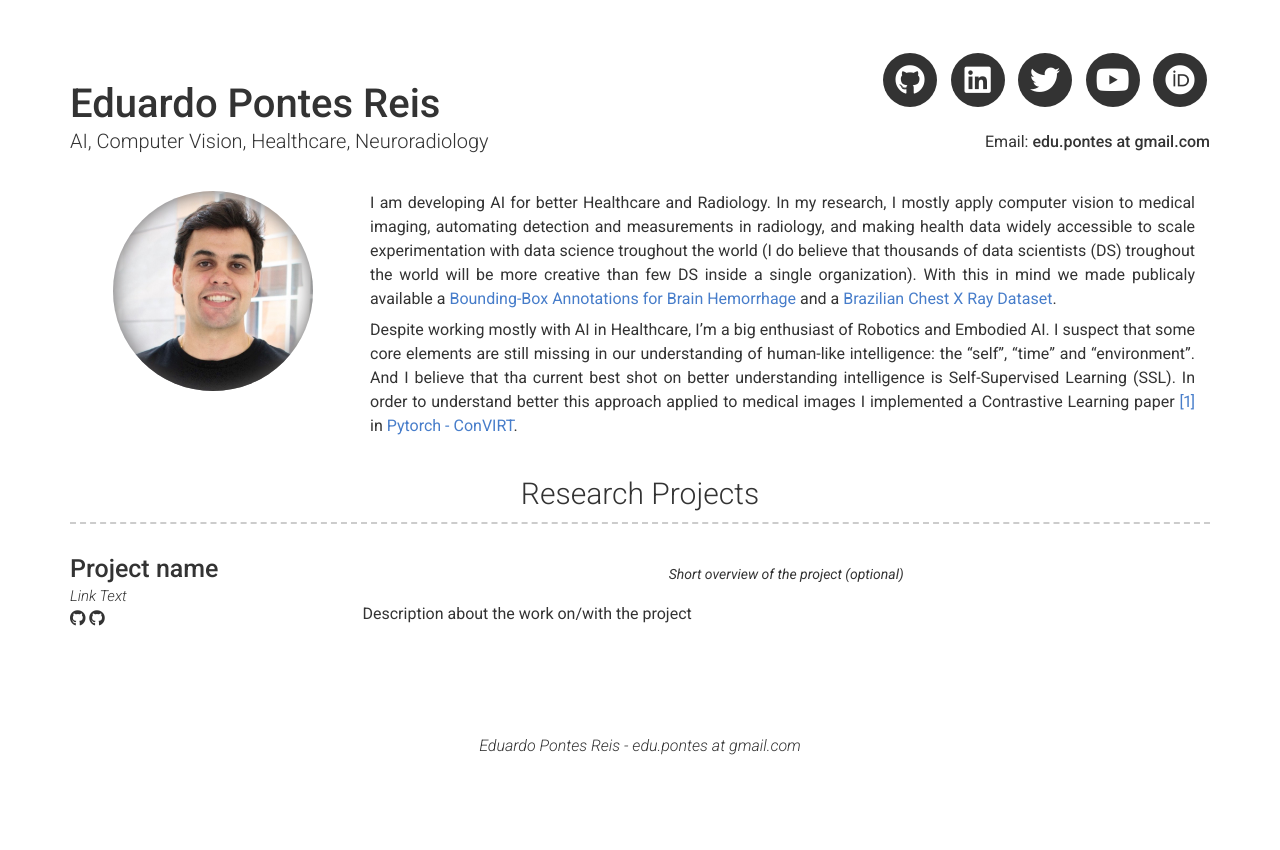
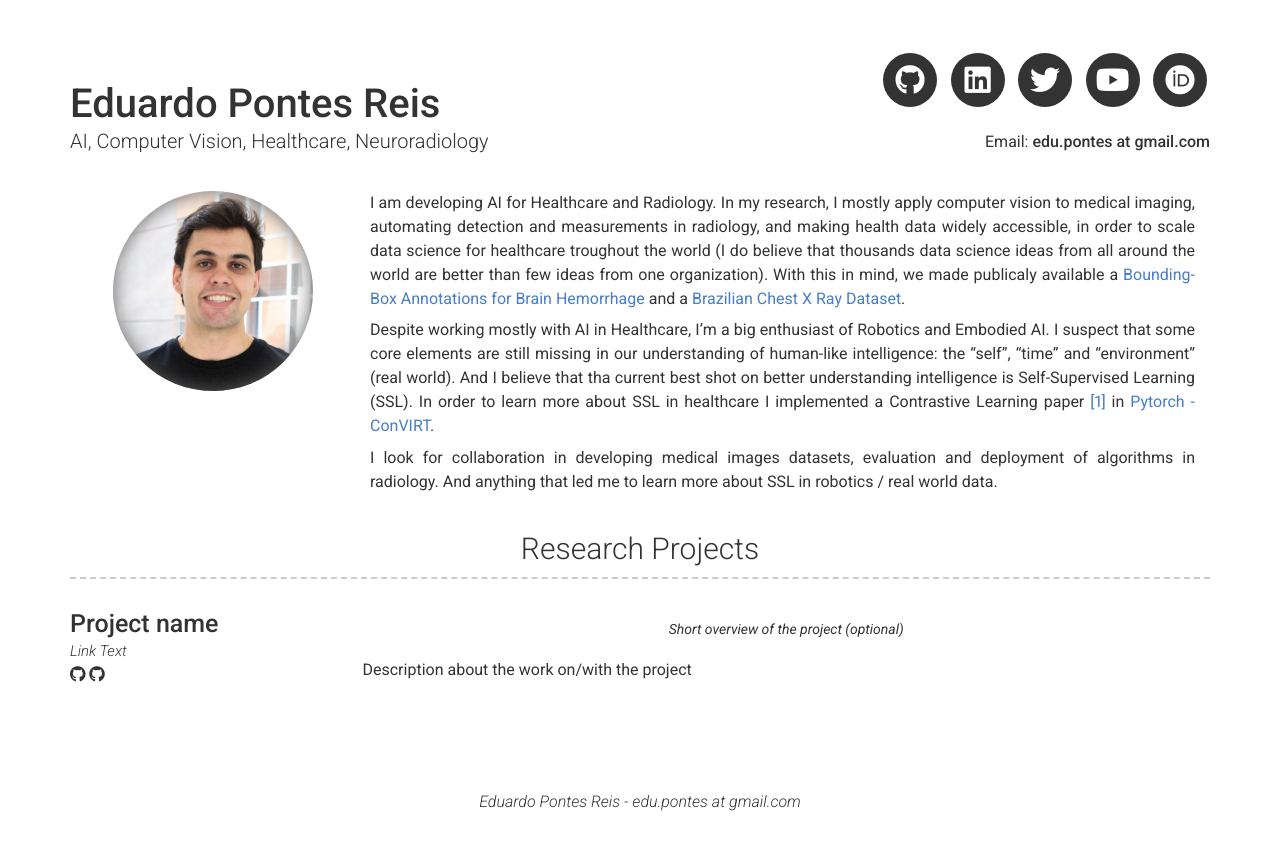
Before and after one commit to edreisMD/edreismd.github.io_old, a Jekyll site: the page built from index.md, in a window 1280 px wide. Shown: the top 850 px of the page. Built offline with Jekyll 4.4.1, drawn with Linux system fonts in a browser that asks for light colours; nearby versions of some CDN libraries.

Commit message:
improve text

```diff
--- a/_config.yml
+++ b/_config.yml
@@ -52,14 +52,15 @@ orcid_username: 0000-0001-5110-457X
 # about_title: About Me (Use this to override about section title)
 about_profile_image: images/edu_perfil.jpeg # Directory of profile image (eg. images/profile.jpg)
 about_content: | # this will include new lines to allow paragraphs
-  I am developing AI for better Healthcare and Radiology. In my research, I mostly apply computer vision to medical imaging, automating detection and measurements in radiology, and making health data widely accessible to scale experimentation with data science troughout the world (I do believe that thousands of data scientists (DS) troughout the world will be more creative than few DS inside a single organization).
-  With this in mind we made publicaly available a [Bounding-Box Annotations for Brain Hemorrhage](https://physionet.org/content/bhx-brain-bounding-box/1.1) and a [Brazilian Chest X Ray Dataset](https://physionet.org/content/bhx-brain-bounding-box/1.1).
+  I am developing AI for Healthcare and Radiology. In my research, I mostly apply computer vision to medical imaging, automating detection and measurements in radiology, and making health data widely accessible, in order to scale data science for healthcare troughout the world (I do believe that thousands data science ideas from all around the world are better than few ideas from one organization).
+  With this in mind, we made publicaly available a [Bounding-Box Annotations for Brain Hemorrhage](https://physionet.org/content/bhx-brain-bounding-box/1.1) and a [Brazilian Chest X Ray Dataset](https://physionet.org/content/bhx-brain-bounding-box/1.1).
 
   Despite working mostly with AI in Healthcare, I'm a big enthusiast of Robotics and Embodied AI.
-  I suspect that some core elements are still missing in our understanding of human-like intelligence: the "self", "time" and "environment".
+  I suspect that some core elements are still missing in our understanding of human-like intelligence: the "self", "time" and "environment" (real world).
   And I believe that tha current best shot on better understanding intelligence is Self-Supervised Learning (SSL).
-  In order to understand better this approach applied to medical images I implemented a Contrastive Learning paper [[1]](https://arxiv.org/pdf/2010.00747.pdf) in [Pytorch - ConVIRT](https://github.com/edreisMD/ConVIRT-pytorch).
+  In order to learn more about SSL in healthcare I implemented a Contrastive Learning paper [[1]](https://arxiv.org/pdf/2010.00747.pdf) in [Pytorch - ConVIRT](https://github.com/edreisMD/ConVIRT-pytorch).
 
+  I look for collaboration in developing medical images datasets, evaluation and deployment of algorithms in radiology. And anything that led me to learn more about SSL in robotics / real world data.
 
 # Write an awesome description about yourself here, this supports markdown, so you can add [links](http://foobar.com) and highlight things <mark>like this</mark>.
 
```
